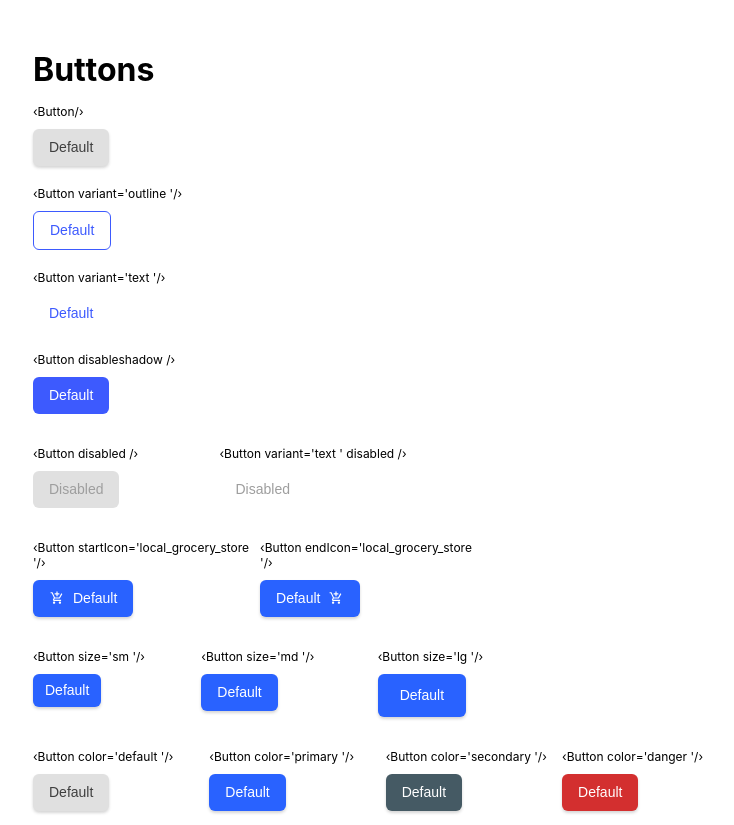
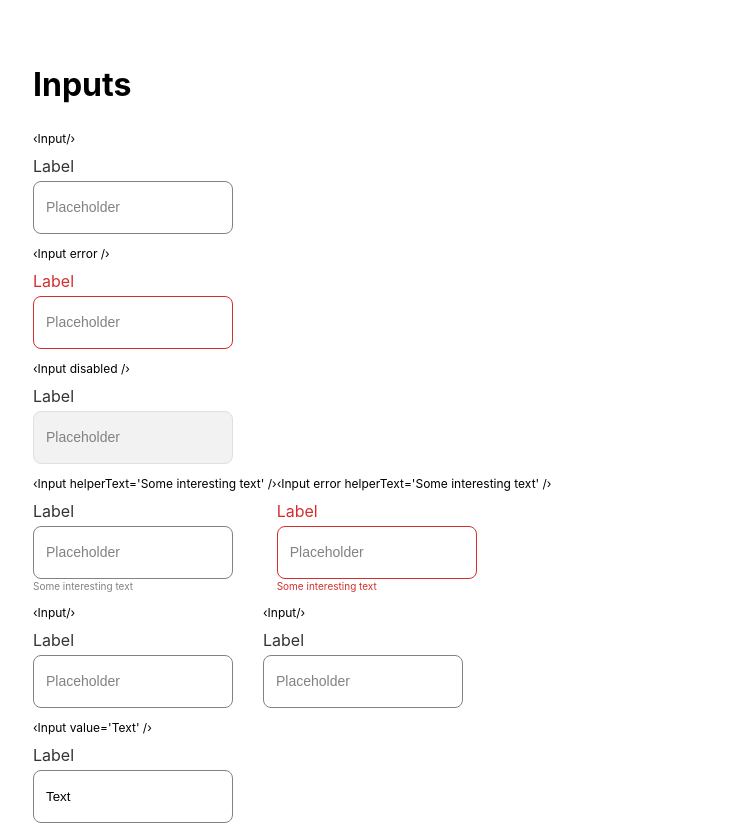
Before and after one commit to VKozhura/button-input-components, a React (Create React App) app: page / in a window 1280 px wide. Shown: the top 825 px of the page, without its empty margins (17-751 px from the left). Built offline with nearby package versions, Linux system fonts and the light colour scheme.

Commit message:
добавила компонент Input

```diff
--- a/src/App.css
+++ b/src/App.css
@@ -1,11 +1,15 @@
+* {
+	box-sizing: border-box;
+}
+
 .container {
 	padding: 50px;
 	margin: 0 auto;
 }
 
 h1 {
-	margin: 0;
-	margin-bottom: 15px;
+	margin: 15px 0;
+	/* margin-bottom: 15px; */
 }
 
 .wrapper {
@@ -22,4 +26,5 @@ h1 {
 .title {
 	font-size: 12px;
 	margin-bottom: 10px;
+	order: -1;
 }
--- a/src/App.js
+++ b/src/App.js
@@ -1,10 +1,28 @@
 import "./App.css";
 import Button from "./components/Button/Button";
-// import { Button } from "./components/Button.styled";
+import { Input } from "./components/Input/Input";
 
 function App() {
 	return (
 		<div className="container">
+			<h1>Inputs</h1>
+			<Input />
+			<Input error />
+			<Input disabled />
+			<div className="wrapper">
+				<Input helperText="Some interesting text" />
+				<Input helperText="Some interesting text" error />
+			</div>
+			<div className="wrapper">
+				<Input startIcon />
+				<Input endIcon />
+			</div>
+			<Input value="Text" />
+			<div className="wrapper">
+				<Input size="sm" />
+				<Input size="md" />
+			</div>
+
 			<h1>Buttons</h1>
 			<Button />
 			<Button variant="outline" />
--- /dev/null
+++ b/src/components/Input/Input.jsx
@@ -0,0 +1,38 @@
+import classNames from "classnames";
+import styles from "./Input.module.css";
+
+export const Input = ({ error, disabled, helperText, value, size }) => {
+	const inputClass = classNames({
+		[styles.input]: true,
+		[styles.inputError]: error,
+		[styles.inputSmall]: size === "sm",
+		[styles.inputMedium]: size === "md",
+	});
+	const smallClass = classNames({
+		[styles.small]: true,
+		[styles.smallError]: error,
+	});
+	return (
+		<div className={styles.inputGroup}>
+			<p className="title">
+				&#8249;Input
+				{error ? " error " : ""}
+				{disabled ? " disabled " : ""}
+				{helperText ? ` helperText='${helperText}' ` : ""}
+				{value ? ` value='${value}' ` : ""}
+				{size ? ` size='${size}' ` : ""}
+				/&#8250;
+			</p>
+			<input
+				className={inputClass}
+				id=""
+				type="text"
+				placeholder="Placeholder"
+				disabled={disabled}
+				value={value}
+			/>
+			<label htmlFor="">Label</label>
+			<small className={smallClass}>{helperText}</small>
+		</div>
+	);
+};
--- /dev/null
+++ b/src/components/Input/Input.module.css
@@ -0,0 +1,78 @@
+.inputGroup {
+	display: flex;
+	flex-direction: column;
+}
+
+.input,
+.inputMedium {
+	display: block;
+	width: 200px;
+	padding: 18px 12px;
+	border: 1px solid #828282;
+	border-radius: 8px;
+	margin-right: 30px;
+}
+
+.inputSmall {
+	padding: 10px 12px;
+}
+
+label {
+	order: -1;
+	display: block;
+	margin-bottom: 5px;
+	color: #333333;
+}
+
+.input::placeholder {
+	font-style: normal;
+	font-weight: 500;
+	font-size: 14px;
+	line-height: 20px;
+	color: #828282;
+}
+
+.input:hover {
+	border: 1px solid #333333;
+}
+
+.input:focus {
+	outline: none;
+	border: 1px solid #2962ff;
+}
+
+.input:focus ~ label {
+	color: #2962ff;
+}
+
+.input:disabled {
+	background: #f2f2f2;
+	border: 1px solid #e0e0e0;
+}
+
+.inputError,
+.inputError:focus {
+	border: 1px solid #d32f2f;
+	color: #d32f2f;
+}
+
+.inputError:hover ~ label {
+	color: #333333;
+}
+
+.inputError ~ label,
+.inputError:focus ~ label {
+	color: #d32f2f;
+}
+
+.small {
+	color: #828282;
+	font-style: normal;
+	font-weight: normal;
+	font-size: 10px;
+	line-height: 14px;
+}
+
+.smallError {
+	color: #d32f2f;
+}
```
